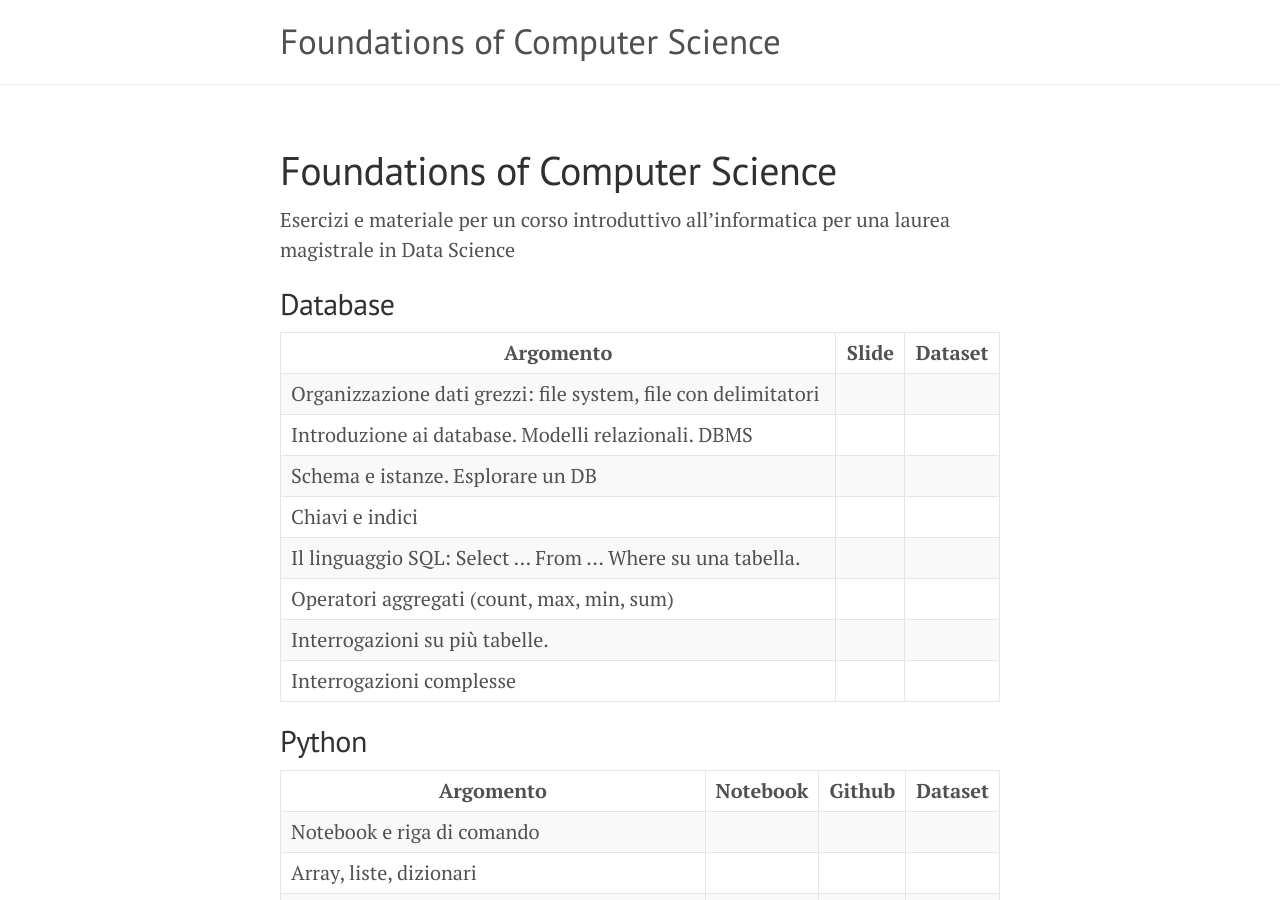
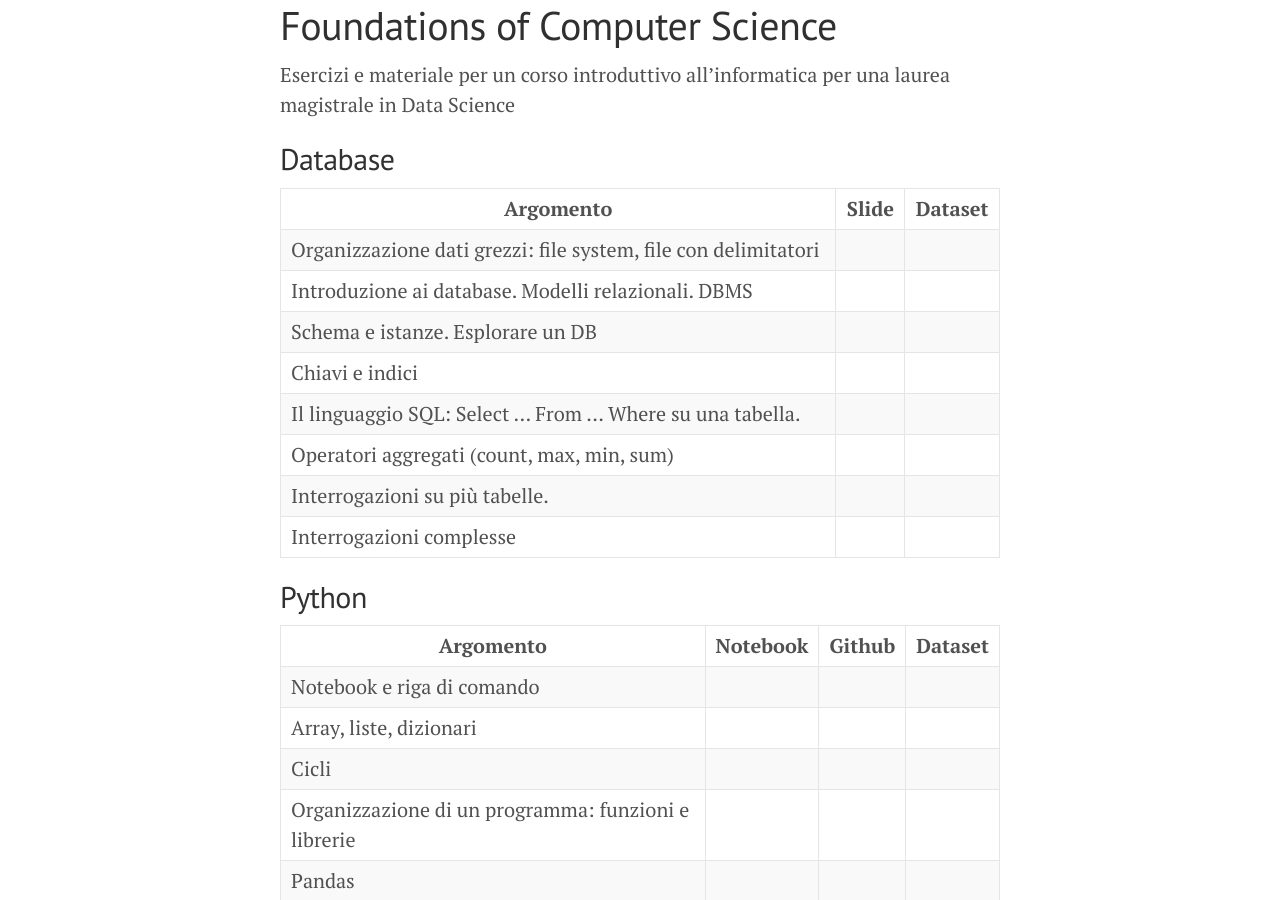
Before and after one commit to gdv/foundationsCS, a Jekyll site: the page built from docs/index.md, in a window 1280 px wide and 900 px high. Built offline with Jekyll 4.4.1, drawn with Linux system fonts in a browser that asks for light colours.

Commit message:
Simpler title

```diff
--- a/docs/_layouts/default.html
+++ b/docs/_layouts/default.html
@@ -7,15 +7,6 @@
 
 
     <div class="wrap">
-      <div class="masthead">
-        <div class="container">
-          <h3 class="masthead-title">
-            <a href="{{ site.baseurl }}/" title="Home">{{ site.title }}</a>
-            <small>{{ site.tagline }}</small>
-          </h3>
-        </div>
-      </div>
-
       <div class="container content">
         {{ content }}
       </div>
```
